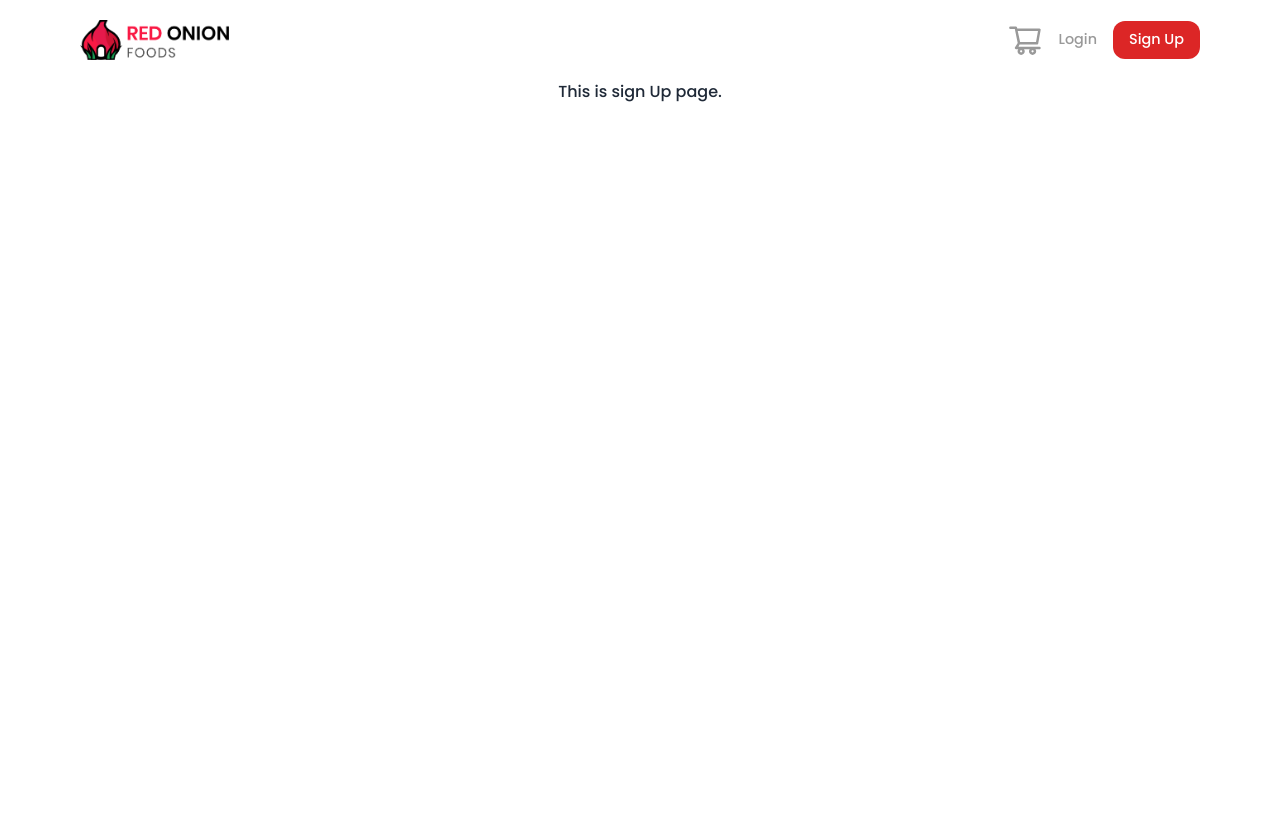
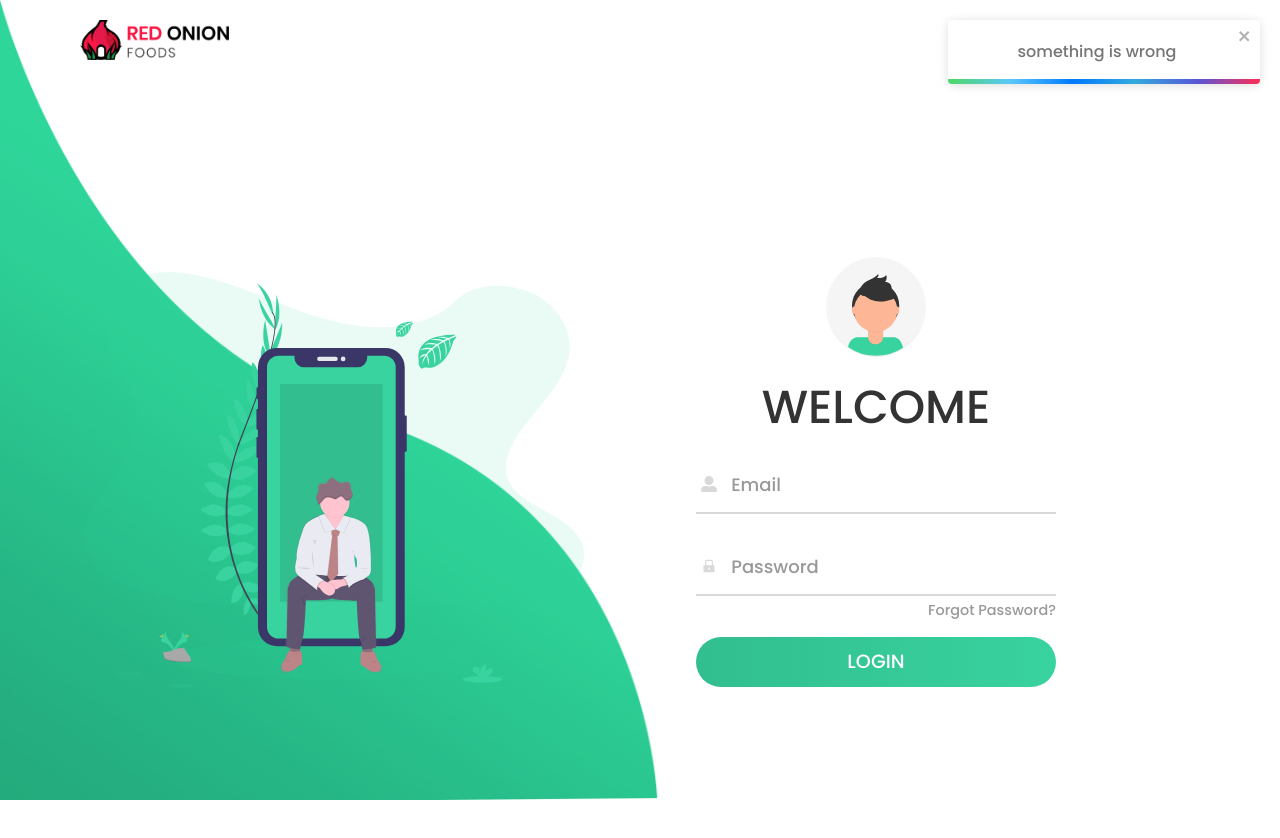
Before and after one commit to MohammadIqbalHossain/red-onion, a React (Create React App) app: page /signup in a window 1280 px wide. Shown: the top 838 px of the page. Before the commit the page ends 800 px from the top, so only its background shows below. Built offline with nearby package versions, Linux system fonts and the light colour scheme; a web font is replaced by a local one.

Commit message:
sign in method added

```diff
--- a/package.json
+++ b/package.json
@@ -14,6 +14,7 @@
     "react-icons": "^4.3.1",
     "react-router-dom": "^6.3.0",
     "react-scripts": "5.0.0",
+    "react-toastify": "^8.2.0",
     "web-vitals": "^2.1.4"
   },
   "scripts": {
--- a/src/App.js
+++ b/src/App.js
@@ -8,6 +8,7 @@ import SignUp from './Components/Signup/SignUp';
 import Lunch from './Components/Foods/Lunch/Lunch';
 import Breakfast from './Components/Foods/Breakfast/Breakfast';
 import Dinner from './Components/Foods/Dinner/Dinner';
+import RequireAuth from './Components/RequireAuth/RequireAuth';
 
 function App() {
   return (
@@ -20,7 +21,11 @@ function App() {
           <Route path='/dinner' element={<Dinner />}></Route>
         </Route>
 
-        <Route path='/banner' element={<Banner />}></Route>
+        <Route path='/banner' element={
+          <RequireAuth>
+            <Banner />
+          </RequireAuth>
+        }></Route>
         <Route path='/login' element={<Login />}></Route>
         <Route path='/signup' element={<SignUp />}></Route>
       </Routes>
--- a/src/Components/Login/Login.js
+++ b/src/Components/Login/Login.js
@@ -1,4 +1,4 @@
-import React, { useState } from 'react';
+import React, { useEffect, useState } from 'react';
 import './Login.css';
 import avatar from '../images/login/avatar.svg'
 import wave from "../images/login/wave.png"
@@ -7,6 +7,9 @@ import { FaUserAlt } from 'react-icons/fa';
 import { AiFillLock } from 'react-icons/ai';
 import auth from '../../firebase.init';
 import { useSignInWithEmailAndPassword } from 'react-firebase-hooks/auth';
+import { ToastContainer, toast } from 'react-toastify';
+import 'react-toastify/dist/ReactToastify.css';
+import { useLocation, useNavigate } from 'react-router-dom';
 
 
 const Login = () => {
@@ -35,41 +38,64 @@ const Login = () => {
         loading,
         error,
     ] = useSignInWithEmailAndPassword(auth);
+    console.log(error);
 
 
     const handleEmail = e => {
         const emailRegex = /\S+@\S+\.\S+/;
         const validEmail = emailRegex.test(e.target.value);
 
-        if(validEmail){
-            setUserInfo({...userInfo, email: e.target.value})
-            setErrors({...errors, emailError: ""})
+        if (validEmail) {
+            setUserInfo({ ...userInfo, email: e.target.value })
+            setErrors({ ...errors, emailError: "" })
         } else {
-            setErrors({...errors, emailError: "Invalid email"})
-            setUserInfo({...userInfo, email: ""})
+            setErrors({ ...errors, emailError: "Invalid email" })
+            setUserInfo({ ...userInfo, email: "" })
         }
 
     }
+
     console.log(userInfo);
 
     const handlePassword = e => {
         const passRegex = /.{6,}/;
         const validPassword = passRegex.test(e.target.value);
         console.log(validPassword);
-        if(validPassword){
-            setUserInfo({...userInfo, password: e.target.value})
-            setErrors({...errors, passwordError: ""})
-        }else{
-            setErrors({...errors, passwordError: "Password too short"})
-            setUserInfo({...userInfo, password: ""});
+        if (validPassword) {
+            setUserInfo({ ...userInfo, password: e.target.value })
+            setErrors({ ...errors, passwordError: "" })
+        } else {
+            setErrors({ ...errors, passwordError: "Password too short" })
+            setUserInfo({ ...userInfo, password: "" });
         }
-
 
     }
 
     const handleOnSubmit = e => {
         e.preventDefault();
         signInWithEmailAndPassword(userInfo.email, userInfo.password);
+    }
+
+    useEffect(() => {
+        switch (error?.code) {
+            case "auth/invalid-email":
+                toast("Invalid email")
+                break;
+            case "auth/configuration-not-found":
+                toast("Sign in first")
+                break;
+            default:
+                toast("something is wrong");
+        }
+
+
+    }, [error]);
+
+    const location = useLocation();
+    const navigate = useNavigate();
+    let from = location.state?.from?.pathname || "/";
+    if(user){
+        navigate(from, { replace: true });
     }
 
     return (
@@ -114,6 +140,7 @@ const Login = () => {
                         <a href="#">Forgot Password?</a>
                         <input type="submit" class="login-btn" value="Login" />
                     </form>
+                    <ToastContainer />
                 </div>
             </div>
 
--- /dev/null
+++ b/src/Components/RequireAuth/RequireAuth.js
@@ -0,0 +1,19 @@
+import React, { Children } from 'react';
+import { useAuthState } from 'react-firebase-hooks/auth';
+import auth from "../../firebase.init"
+import {Navigate, useLocation, useNavigate} from 'react-router-dom'
+
+const RequireAuth = ({children}) => {
+    const [user] = useAuthState(auth);
+
+    const location = useLocation();
+    const navigate = useNavigate();
+
+    if(!user){
+        return <Navigate to="/login" state={{ from: location }} replace />;
+    }
+
+    return children
+};
+
+export default RequireAuth;
--- a/src/Components/Signup/SignUp.js
+++ b/src/Components/Signup/SignUp.js
@@ -1,10 +1,154 @@
-import React from 'react';
+import React, { useEffect, useState } from 'react';
+// import './Login.css';
+import avatar from '../images/login/avatar.svg'
+import wave from "../images/login/wave.png"
+import bg from '../images/login/bg.svg'
+import { FaUserAlt } from 'react-icons/fa';
+import { AiFillLock } from 'react-icons/ai';
+import auth from '../../firebase.init';
+import { useCreateUserWithEmailAndPassword, useSignInWithEmailAndPassword } from 'react-firebase-hooks/auth';
+import { ToastContainer, toast } from 'react-toastify';
+import 'react-toastify/dist/ReactToastify.css';
+import { useLocation, useNavigate } from 'react-router-dom';
+
 
 const SignUp = () => {
+
+    const [userInfo, setUserInfo] = useState({
+        email: "",
+        password: ""
+    })
+
+    const [errors, setErrors] = useState({
+        emailError: "",
+        passwordError: "",
+        general: ""
+
+    })
+
+    console.log(userInfo.email)
+    console.log(errors.emailError);
+    console.log(errors);
+
+
+
+    const [
+        createUserWithEmailAndPassword,
+        user,
+        loading,
+        error,
+      ] = useCreateUserWithEmailAndPassword(auth);
+
+    console.log(error);
+    console.log(user);
+
+
+    const handleEmail = e => {
+        const emailRegex = /\S+@\S+\.\S+/;
+        const validEmail = emailRegex.test(e.target.value);
+
+        if (validEmail) {
+            setUserInfo({ ...userInfo, email: e.target.value })
+            setErrors({ ...errors, emailError: "" })
+        } else {
+            setErrors({ ...errors, emailError: "Invalid email" })
+            setUserInfo({ ...userInfo, email: "" })
+        }
+
+    }
+
+    console.log(userInfo);
+
+    const handlePassword = e => {
+        const passRegex = /.{6,}/;
+        const validPassword = passRegex.test(e.target.value);
+        console.log(validPassword);
+        if (validPassword) {
+            setUserInfo({ ...userInfo, password: e.target.value })
+            setErrors({ ...errors, passwordError: "" })
+        } else {
+            setErrors({ ...errors, passwordError: "Password too short" })
+            setUserInfo({ ...userInfo, password: "" });
+        }
+
+    }
+
+    const handleOnSubmit = e => {
+        e.preventDefault();
+        createUserWithEmailAndPassword(userInfo.email, userInfo.password);
+    }
+
+    useEffect(() => {
+        switch (error?.code) {
+            case "auth/invalid-email":
+                toast("Invalid email")
+                break;
+            case "auth/configuration-not-found":
+                toast("Sign in first")
+                break;
+            default:
+                toast("something is wrong");
+        }
+
+
+    }, [error]);
+
+    const location = useLocation();
+    const navigate = useNavigate();
+    let from = location.state?.from?.pathname || "/";
+    if(user){
+        navigate(from, { replace: true });
+    }
+
     return (
-        <div>
-            <h1>This is sign Up page.</h1>
+        <div className="mb-30">
+            <img class="wave" src={wave} />
+            <div class="container">
+                <div class="img">
+                    <img src={bg} />
+                </div>
+                <div class="login-content">
+                    <form onSubmit={handleOnSubmit}>
+                        <img className="w-full mx-auto" src={avatar} />
+                        <h2 class="title">Welcome</h2>
+                        <div class="input-div one">
+                            <div class="i">
+                                <FaUserAlt />
+                            </div>
+                            <div class="div">
+                                <h5>Email</h5>
+                                <input
+                                    onChange={handleEmail}
+                                    className="outline-none"
+                                    type="text"
+                                    class="input" />
+                            </div>
+
+                        </div>
+                        {errors?.emailError && <p className="text-red-500 text-xs">{errors.emailError}</p>}
+                        <div class="input-div pass">
+                            <div class="i">
+                                <AiFillLock />
+                            </div>
+                            <div class="div">
+                                <h5>Password</h5>
+                                <input
+                                    onChange={handlePassword}
+                                    className="outline-none" type="password"
+                                    class="input" />
+                            </div>
+                        </div>
+                        {errors?.passwordError && <p className="text-red-500 text-xs">{errors.passwordError}</p>}
+                        <a href="#">Forgot Password?</a>
+                        <input type="submit" class="login-btn" value="Login" />
+                    </form>
+                    <ToastContainer />
+                </div>
+            </div>
+
         </div>
+
+
     );
 };
 
```
Also changed, not shown: 1 other file (tests, documents, lock files or other folders).
